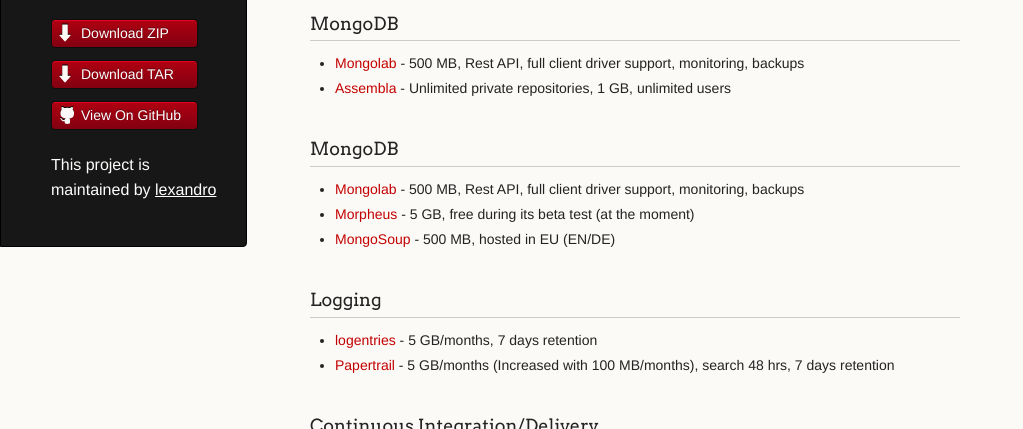
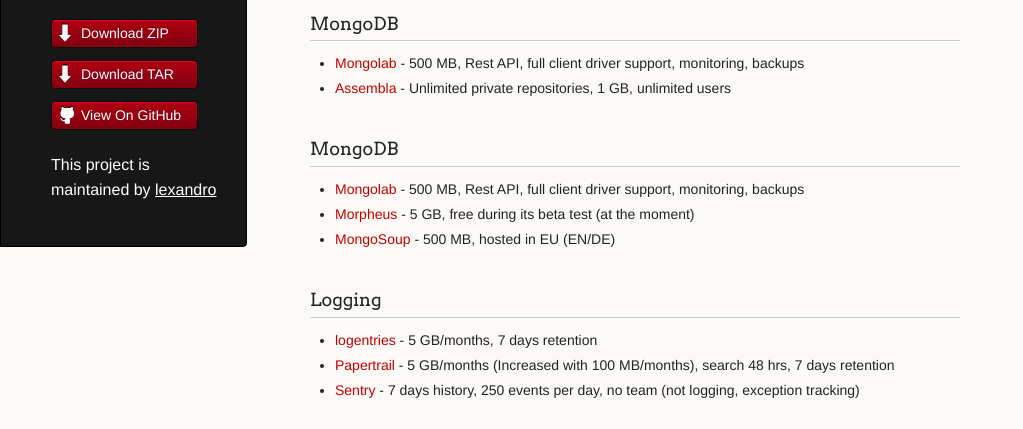
Before and after one commit to lexandro/fhs, a plain HTML site: page index.html in a window 1280 px wide. Shown: the part 286-715 px from the top of the page, without its empty margins (0-1023 px from the left). Drawn offline with Linux system fonts and the light colour scheme.

Commit message:
Adding Sentry exception tracking service

```diff
--- a/index.html
+++ b/index.html
@@ -101,6 +101,9 @@
                 <a href="https://papertrailapp.com/plans">Papertrail</a> - 5 GB/months (Increased with 100 MB/months),
                 search 48 hrs, 7 days retention
             </li>
+            <li>
+                <a href="https://www.getsentry.com/register/">Sentry</a> - 7 days history, 250 events per day, no team (not logging, exception tracking)
+            </li>
         </ul>
 
         <h3><a id="ci" class="anchor" href="#ci" aria-hidden="true"><span class="octicon octicon-link"></span></a>Continuous
```
